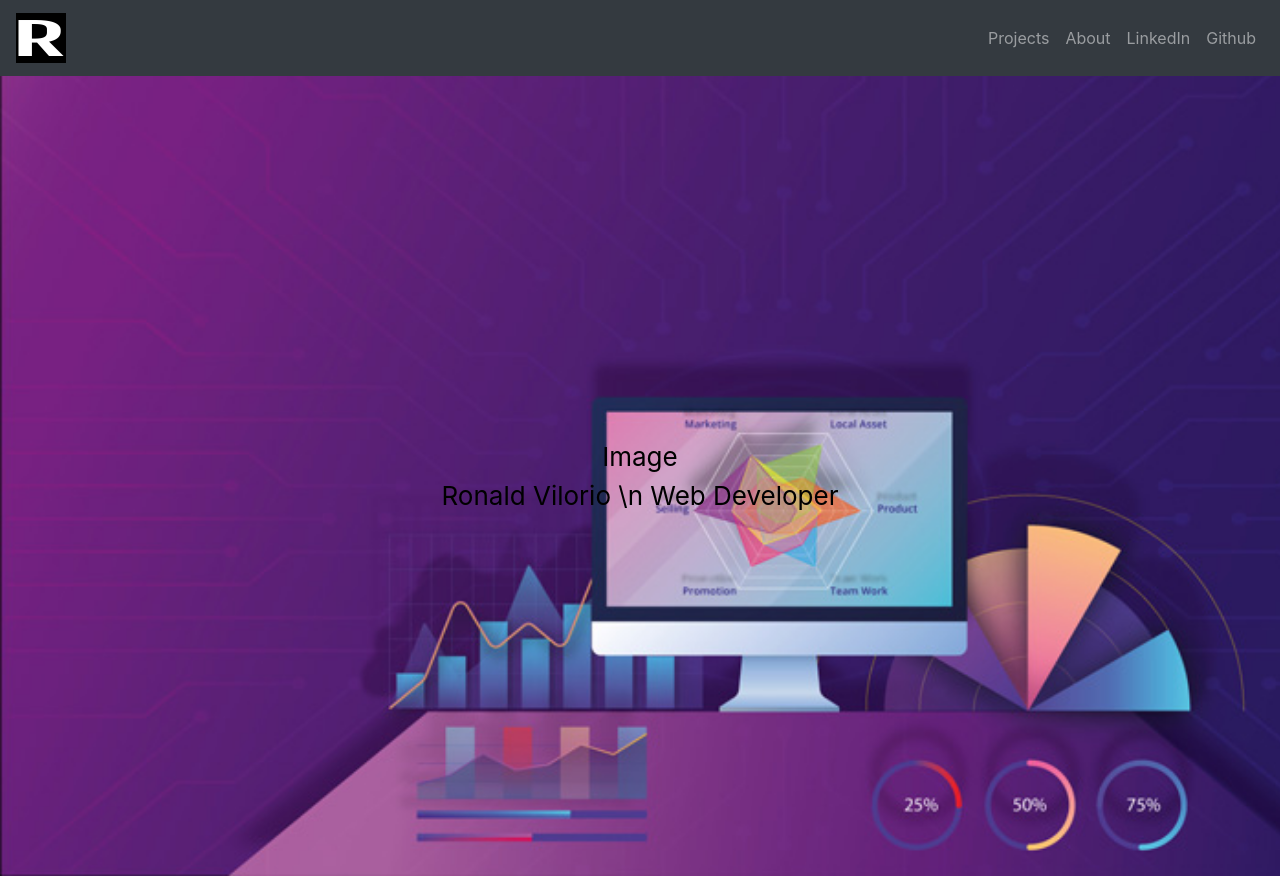
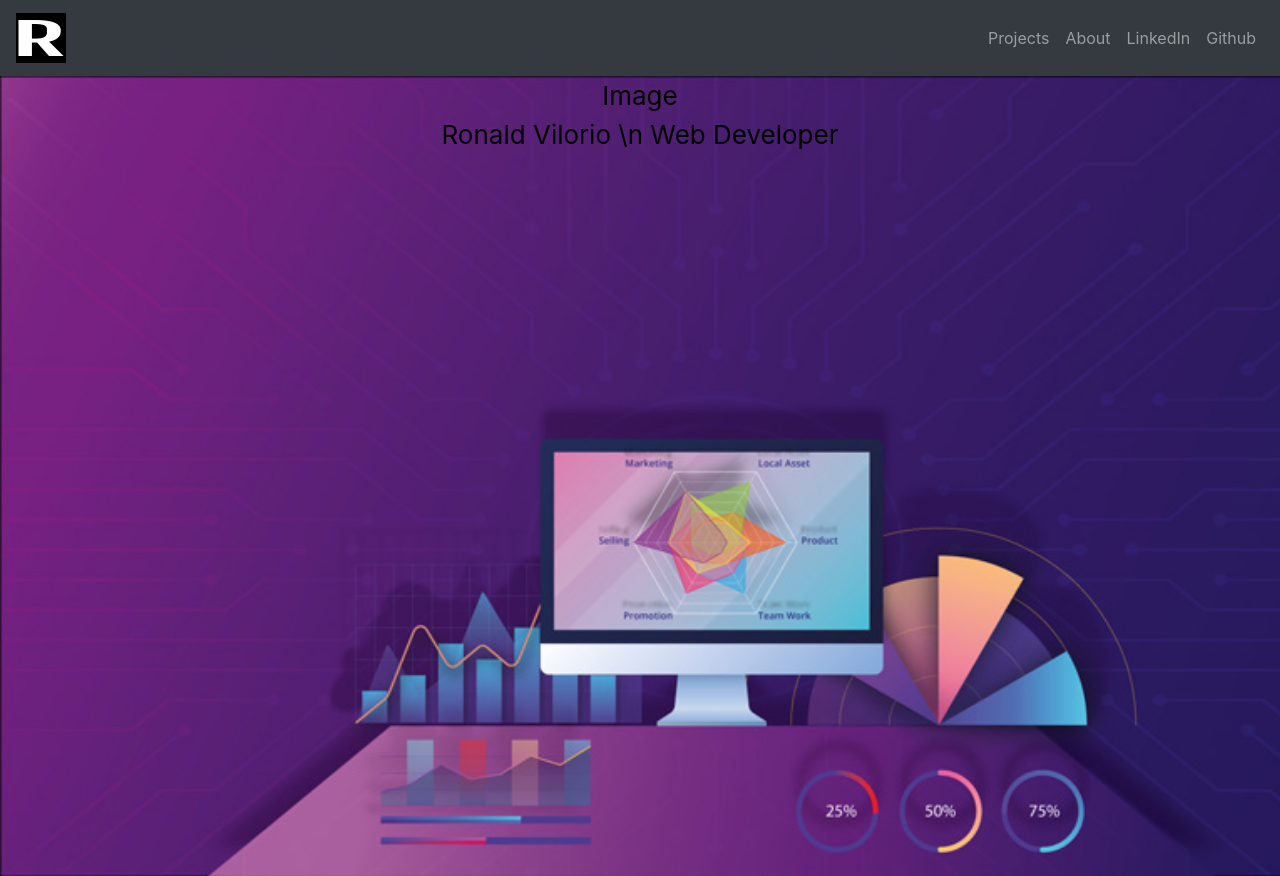
Before and after one commit to RonaldVilorio/portfolio-frontend, a React (Create React App) app: page / in a window 1280 px wide. Built offline with nearby package versions, Linux system fonts and the light colour scheme.

Commit message:
background color/image solved

```diff
--- a/package.json
+++ b/package.json
@@ -19,7 +19,8 @@
     "start": "react-scripts start",
     "build": "react-scripts build",
     "test": "react-scripts test",
-    "eject": "react-scripts eject"
+    "eject": "react-scripts eject",
+    "deploy": "aws s3 sync build/ s3://ronportfolio --acl public-read"
   },
   "eslintConfig": {
     "extends": "react-app"
--- a/src/Components/Home.js
+++ b/src/Components/Home.js
@@ -4,7 +4,7 @@ import styles from "./Home.module.css";
 const Home = () => {
   return (
     <>
-      <div className={styles}>
+      <div className={styles.homeContainer}>
         <div>Image</div>
         <div>Ronald Vilorio \n Web Developer</div>
       </div>
--- a/src/Components/Home.module.css
+++ b/src/Components/Home.module.css
@@ -1,5 +1,9 @@
-body {
+
+.homeContainer {
   background-image: url("../assets/background2.jpg");
   background-repeat: repeat;
   background-size: cover;
+   /* background-color: blue; */
+  width: 100%;
+  height: 100vh;
 }
--- a/src/Components/Projects.js
+++ b/src/Components/Projects.js
@@ -8,7 +8,7 @@ class Projects extends Component {
   };
 
   componentDidMount() {
-    fetch("http://localhost:3030/projects")
+    fetch("http://34.221.5.234:3030/projects")
       .then((res) => {
         return res.json();
       })
@@ -23,8 +23,9 @@ class Projects extends Component {
   render() {
     return (
       <>
+        <div className={`${styles.projectsContainer}`}>
           <h1> These are my projects</h1>
-        <div className={`${styles.projectsContainer} ${styles.body}`}>
+          <div>
             {this.state.projects.length > 0 &&
               this.state.projects.map((proj, id) => {
                 return (
@@ -35,6 +36,7 @@ class Projects extends Component {
                 );
               })}
           </div>
+        </div>
       </>
     );
   }
--- a/src/Components/Projects.module.css
+++ b/src/Components/Projects.module.css
@@ -1,7 +1,3 @@
-body{
-  background-color: blueviolet;
-}
-
 .projectCard {
   display: flex;
   color: orange;
@@ -10,10 +6,13 @@ body{
   justify-content: center;
   margin: 5px;
 }
-.projectsContainer{
-  display: flex;
+.projectsContainer {
+  /* display: flex;
   margin-top: 50px;
   align-items: center;
   flex-wrap: wrap;
-  justify-content: center;
+  justify-content: center; */
+  background-color: red;
+  height: 100vh;
+  width: 100%;
 }
```
Lines whose indentation alone changed are shown as unchanged.
